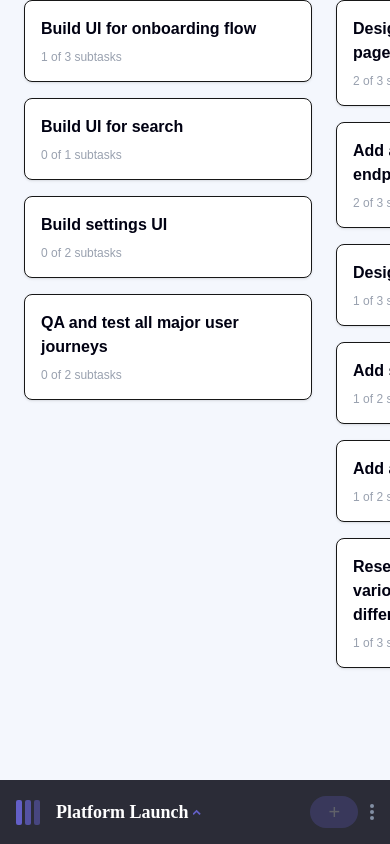
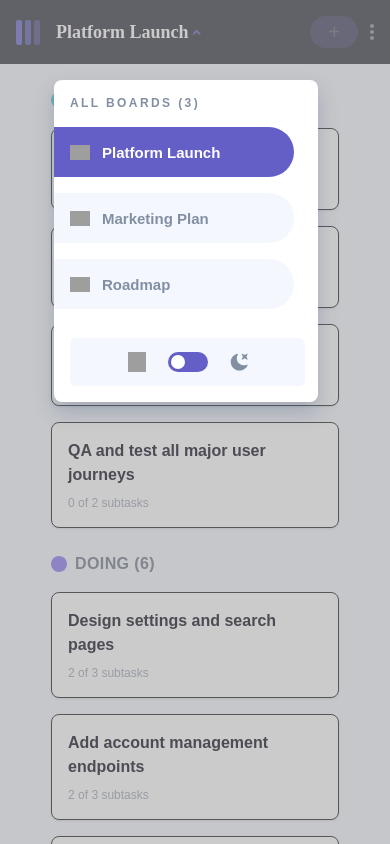
Before and after one commit to Keti-Tsiklauri/task-management, a Next.js app: page / in a window 390 px wide. Both pictures are taken after a click on the element "Platform Launch". Built offline with nearby package versions, Linux system fonts and the light colour scheme; grey boxes are pictures that could not be loaded.

Commit message:
fix mobile navigation

```diff
--- a/src/app/components/navigation/HideSideBar.tsx
+++ b/src/app/components/navigation/HideSideBar.tsx
@@ -11,27 +11,29 @@ export default function HideSideBar() {
   const { hide, setHide } = context;
 
   return (
-    <div className="w-[240px] ">
+    <div className="w-[240px]">
       {hide ? (
-        <div className="   w-[56px] h-[48px] bg-[#635FC7] rounded-r-[100px] flex items-center justify-center">
+        <div className="w-[56px] h-[48px] bg-[#635FC7] rounded-r-[100px] flex items-center justify-center">
+          {/* only image is clickable */}
           <Image
             src="./images/navigation/show.svg"
             alt="show"
-            width={18}
-            height={16}
-            className="cursor-pointer"
-            onClick={() => setHide(false)} // 👈 change here
+            width={20}
+            height={20}
+            onClick={() => setHide(false)}
+            className="cursor-pointer  block"
           />
         </div>
       ) : (
-        <div className="w-[120px]  h-[48px] flex items-center justify-center cursor-pointer gap-2 ml-4">
+        <div className="w-[120px] h-[48px] flex items-center justify-center  ml-2 gap-2">
+          {/* only image is clickable */}
           <Image
             src="./images/navigation/hide.svg"
             alt="hide"
             width={18}
             height={16}
+            onClick={() => setHide(true)}
             className="cursor-pointer"
-            onClick={() => setHide(true)}
           />
           <p className="font-['Plus_Jakarta_Sans'] font-bold text-[15px] leading-[19px] text-[#828FA3]">
             Hide Sidebar
--- a/src/app/components/navigation/MobileNavigation.tsx
+++ b/src/app/components/navigation/MobileNavigation.tsx
@@ -4,14 +4,15 @@
 import Image from "next/image";
 import { useState, useContext } from "react";
 import { GlobalContext } from "@/app/context/GlobalContext";
-
+import Navigation from "./Navigation";
+import ModeToggle from "./ModeToggle";
 export default function MobileTopBar() {
   const [open, setOpen] = useState(false); // 👈 dropdown toggle
   const context = useContext(GlobalContext);
 
   if (!context) return <p>Loading...</p>;
 
-  const { boards, selectedOption, setSelectedOption } = context;
+  const { boards, selectedOption, darkMode } = context;
 
   return (
     <div className="relative w-full  h-[64px] bg-[#2B2C37] flex items-center px-4">
@@ -53,20 +54,31 @@ export default function MobileTopBar() {
 
       {/* Dropdown menu */}
       {open && (
-        <div className="absolute top-[64px] left-0 w-full bg-[#2B2C37] border-t border-[#3E3F4E] shadow-lg z-50">
-          {boards.map((board: { name: string }, idx: number) => (
-            <div
-              key={idx}
-              className="px-4 py-3 text-white hover:bg-[#635FC7] hover:text-white cursor-pointer font-['Plus_Jakarta_Sans']"
-              onClick={() => {
-                setSelectedOption(board.name);
-                setOpen(false);
-              }}
-            >
-              {board.name}
+        <>
+          {/* Overlay for everything except the dropdown */}
+          <div
+            className="fixed inset-0 bg-[#979797] opacity-50 z-40"
+            // clicking the overlay can close the dropdown if you want
+            onClick={() => setOpen(false)}
+          ></div>
+
+          {/* Dropdown stays on top of the overlay */}
+          <div
+            className={`absolute left-[54px] top-[80px] w-[264px] h-[322px] shadow-lg rounded-lg z-50 flex flex-col ${
+              darkMode ? "bg-[#2B2C37]" : "bg-white"
+            }`}
+            style={{
+              boxShadow: "0px 10px 20px rgba(54, 78, 126, 0.25)",
+            }}
+          >
+            <div className="mt-4">
+              <Navigation />
             </div>
-          ))}
-        </div>
+            <div className="pl-4 mt-auto mb-4">
+              <ModeToggle />
+            </div>
+          </div>
+        </>
       )}
     </div>
   );
--- a/src/app/components/navigation/Navigation.tsx
+++ b/src/app/components/navigation/Navigation.tsx
@@ -15,9 +15,9 @@ export default function Navigation() {
     <div className="flex flex-col gap-4">
       <p
         className={`pl-4 h-[15px] font-plus-jakarta-sans font-bold text-[12px] leading-[15px] tracking-[2.4px]
-        ${darkMode ? "text-black" : "text-[#828FA3]"}`}
+        text-[#828FA3]`}
       >
-        all boards ({boards.length})
+        ALL BOARDS ({boards.length})
       </p>
 
       {boards.map((elem, index) => (
--- a/src/app/components/navigation/main-page/MainPage.tsx
+++ b/src/app/components/navigation/main-page/MainPage.tsx
@@ -18,13 +18,13 @@ export default function MainPage() {
     <div>
       {/* Board Columns */}
       <div
-        className={`flex gap-6 p-6 mx-auto mt-[97px] ${
+        className={`flex flex-col md:gap-6 md:p-6 mx-auto md:mt-[97px] ${
           darkMode ? " bg-[#000112]" : "bg-[#F4F7FD]"
-        } min-h-screen `}
+        } min-h-screen max-w-5xl w-full`}
       >
         {selectedBoard ? (
           selectedBoard.columns.map((column, colIndex) => (
-            <div key={colIndex} className="w-72 shrink-0 relative">
+            <div key={colIndex} className="w-72 shrink-0 relative mx-auto mt-6">
               {/* Column Circle */}
               <div className="flex items-center mb-4">
                 <div
--- a/src/app/context/GlobalContext.tsx
+++ b/src/app/context/GlobalContext.tsx
@@ -11,6 +11,8 @@ type GlobalContextType = {
   setHide: React.Dispatch<React.SetStateAction<boolean>>;
   selectedOption: string;
   setSelectedOption: React.Dispatch<React.SetStateAction<string>>;
+  task: string;
+  selectedTask: React.Dispatch<React.SetStateAction<string>>;
 };
 
 export const GlobalContext = createContext<GlobalContextType | undefined>(
@@ -22,6 +24,7 @@ export const GlobalProvider = ({ children }: { children: ReactNode }) => {
   const [darkMode, setDarkMode] = useState(false);
   const [hide, setHide] = useState(false);
   const [selectedOption, setSelectedOption] = useState("Platform Launch");
+  const [task, selectedTask] = useState("");
   useEffect(() => {
     const fetchData = async () => {
       try {
@@ -47,6 +50,8 @@ export const GlobalProvider = ({ children }: { children: ReactNode }) => {
         setHide,
         selectedOption,
         setSelectedOption,
+        task,
+        selectedTask,
       }}
     >
       {children}
--- a/src/app/layout.tsx
+++ b/src/app/layout.tsx
@@ -26,7 +26,7 @@ function LayoutContent({ children }: { children: ReactNode }) {
           <DesktopNavigation />
         </div>
       )}
-      <div className="absolute bottom-2">
+      <div className="absolute bottom-2 hidden md:block">
         <HideSideBar />
       </div>
 
--- a/src/app/page.tsx
+++ b/src/app/page.tsx
@@ -4,10 +4,10 @@ export default function Home() {
   console.log(1);
   return (
     <div>
-      <MainPage />
       <div className="md:hidden">
         <MobileNavigation />
       </div>
+      <MainPage />
     </div>
   );
 }
```
